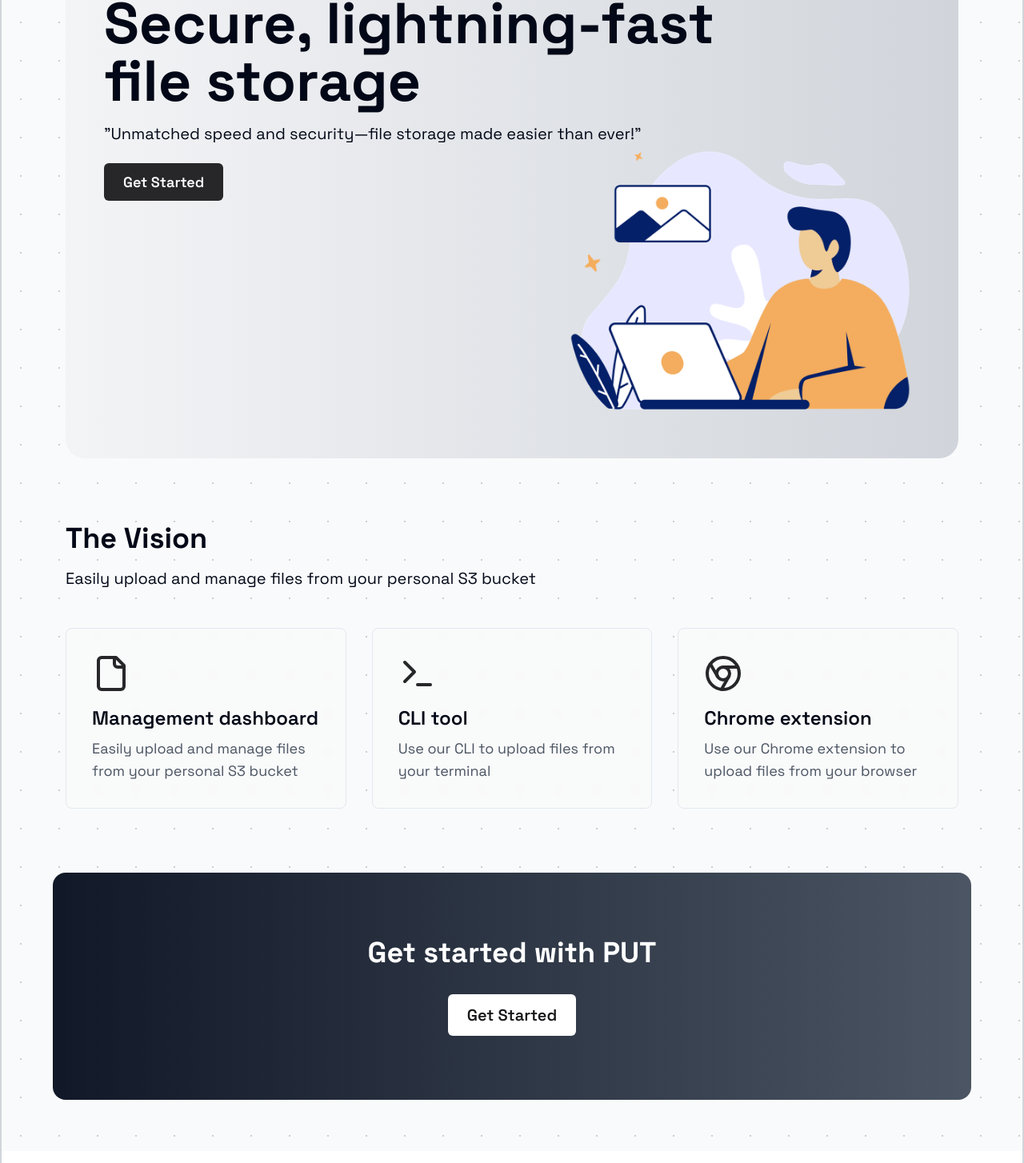
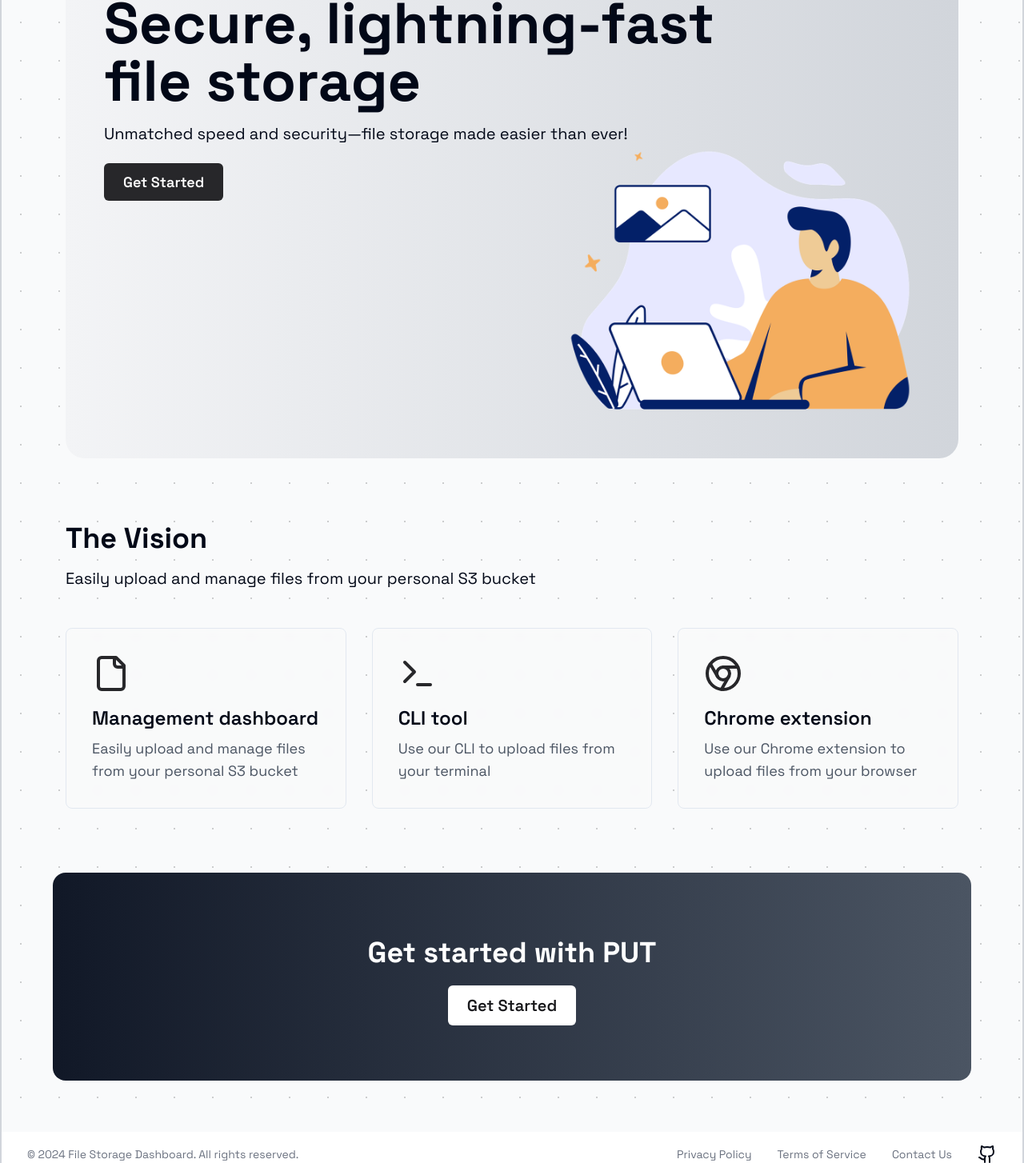
Before and after one commit to JasonLovesDoggo/htv_2024, a Next.js app: page / in a window 1280 px wide. Shown: the part 238-1692 px from the top of the page at 80% size. Built offline with nearby package versions, Linux system fonts and the light colour scheme.

Commit message:
refactor: overall clean up

```diff
--- a/components/forms/ShareForm.tsx
+++ b/components/forms/ShareForm.tsx
@@ -2,29 +2,15 @@
 
 import { useState } from "react";
 import { useRouter } from "next/navigation";
-import { zodResolver } from "@hookform/resolvers/zod";
 import copy from "clipboard-copy";
-import { useForm } from "react-hook-form";
 import { toast } from "sonner";
 import { z } from "zod";
 
-import { File } from "@/lib/data/file";
-import { getFileUrl } from "@/lib/s3";
+import { FileType } from "@/lib/data/file";
 import { Button } from "@/components/ui/button";
-import {
-  Form,
-  FormControl,
-  FormField,
-  FormItem,
-  FormLabel,
-  FormMessage,
-} from "@/components/ui/form";
-import { Input } from "@/components/ui/input";
-
-const shareFileSchema = z.object({});
 
 type ShareFormProps = {
-  file: File;
+  file: FileType;
   onClose: () => void;
 };
 
--- a/components/landing-page/GetStarted.tsx
+++ b/components/landing-page/GetStarted.tsx
@@ -1,3 +1,5 @@
+import Link from "next/link";
+
 const GetStarted = () => {
   return (
     <section className="rounded-2xl bg-gradient-to-r from-gray-900 to-gray-600 py-20">
@@ -5,9 +7,12 @@ const GetStarted = () => {
         <h2 className="mb-8 text-4xl font-bold text-white">
           Get started with PUT
         </h2>
-        <button className="rounded-md bg-white px-6 py-3 text-xl font-semibold text-zinc-900 transition-colors hover:bg-white">
+        <Link
+          href={"/dashboard"}
+          className="rounded-md bg-white px-6 py-3 text-xl font-semibold text-zinc-900 transition-colors hover:bg-white"
+        >
           Get Started
-        </button>
+        </Link>
       </div>
     </section>
   );
--- a/components/landing-page/Hero.tsx
+++ b/components/landing-page/Hero.tsx
@@ -26,7 +26,7 @@ const Hero = () => {
               file storage
             </h1>
             <p className="mb-8 text-xl">
-              "Unmatched speed and security—file storage made easier than ever!"
+              Unmatched speed and security—file storage made easier than ever!
             </p>
             <Link
               href="/files"
--- a/components/landing-page/Navbar.tsx
+++ b/components/landing-page/Navbar.tsx
@@ -20,7 +20,9 @@ const Navbar = () => {
           <Link href="#" className="text-gray-600 hover:text-gray-900">
             Community
           </Link>
-          <Button>Get Started</Button>
+          <Button>
+            <Link href={"/dashboard"}>Get Started</Link>
+          </Button>
         </div>
       </div>
     </nav>
--- a/lib/config/site.ts
+++ b/lib/config/site.ts
@@ -4,7 +4,6 @@ export const siteConfig = {
   title: "WGFSS",
   description: "DescWorld's Greatest File Storage System",
   author: "HTV 2024",
-  //   url: "https://htv2024.com",
   github: "https://github.com/Jeff15321/htv_2024",
 };
 
```
